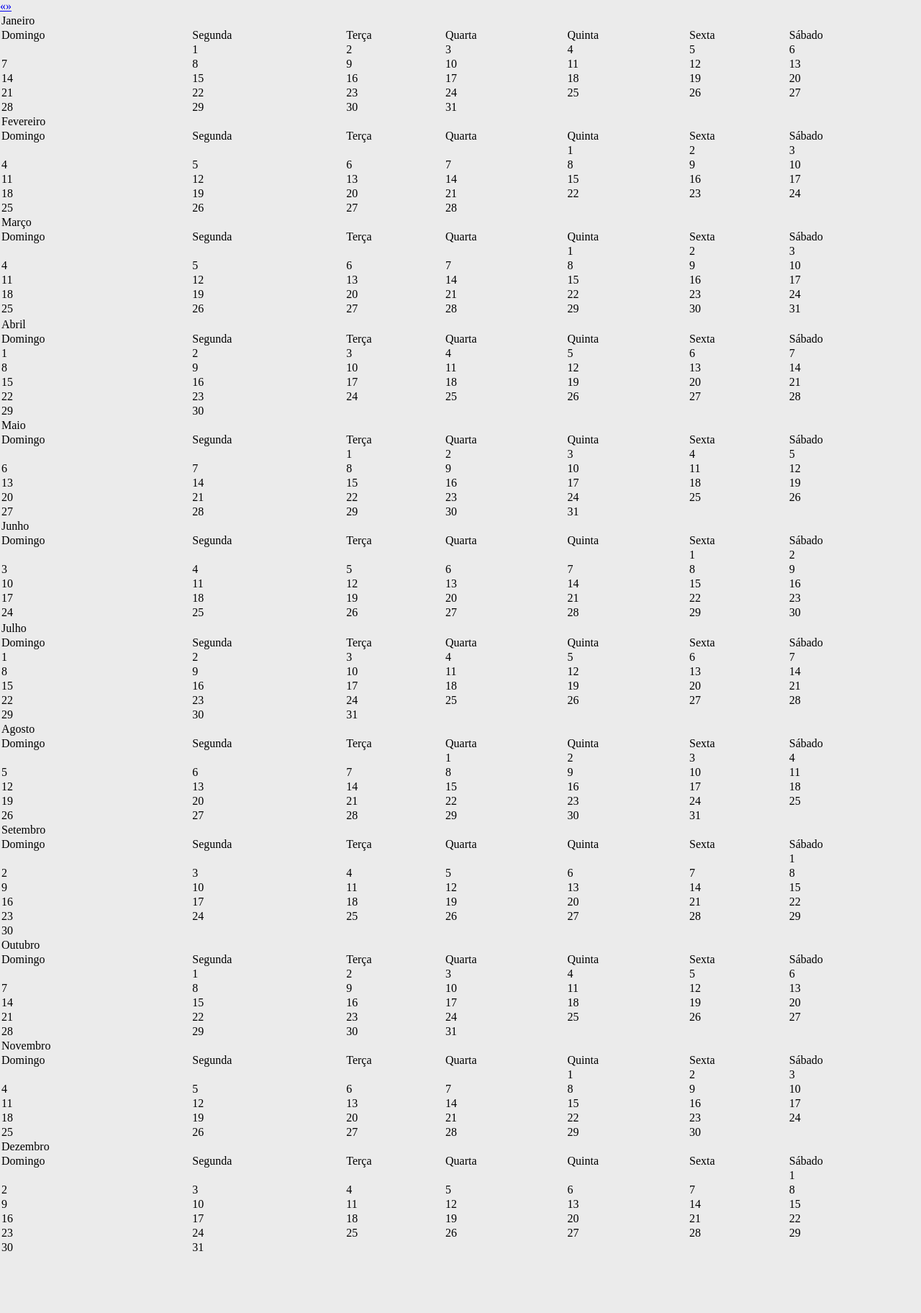
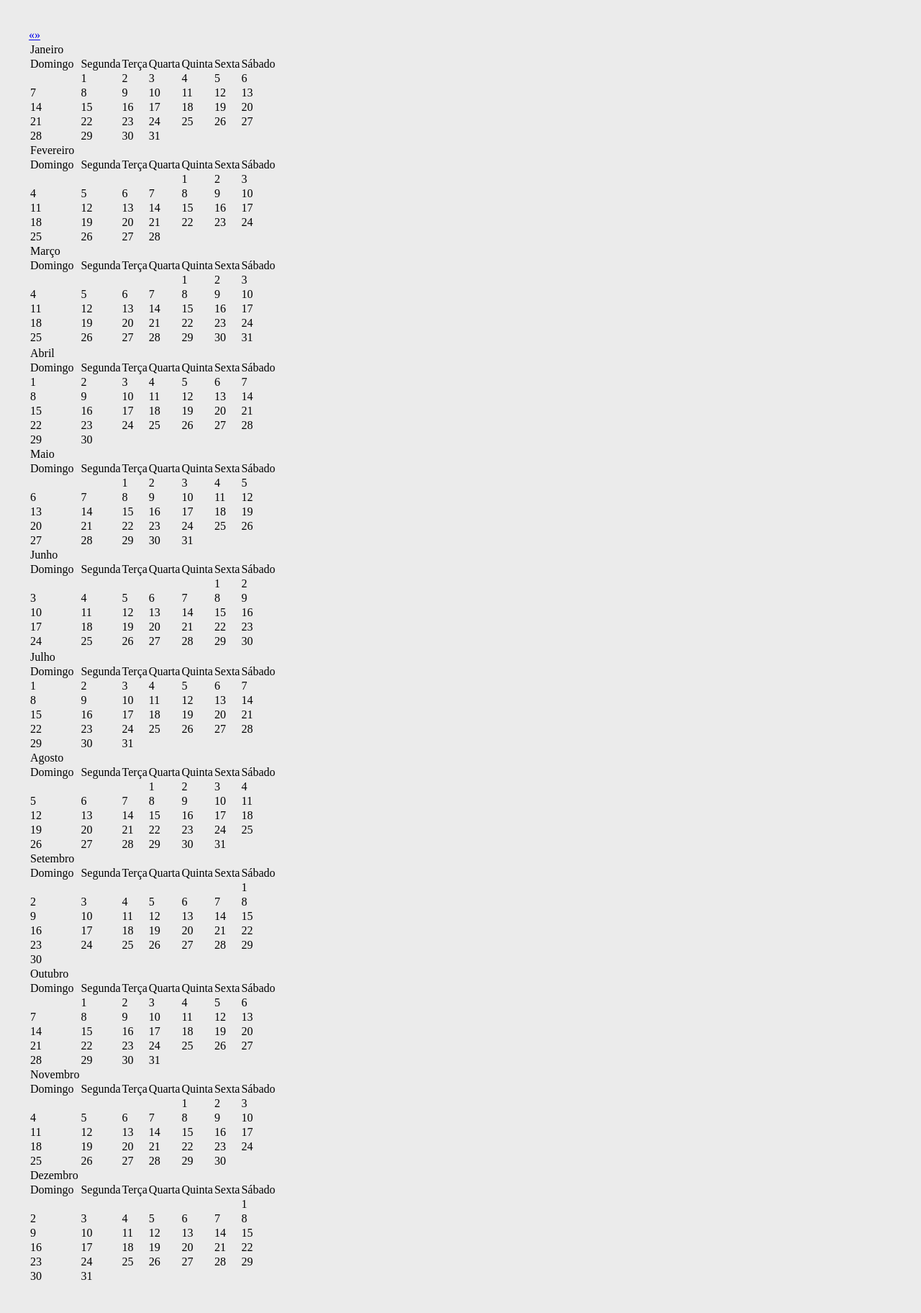
Before and after one commit to williamisfranciscodasilva/calendario, a PHP site: page / in a window 1280 px wide. Shown: the whole page at 72% size. Before the commit the page ends 1738 px from the top, so only its background shows below. Run offline with PHP 8.4, Linux system fonts and the light colour scheme.

Commit message:
alterando a estrutura do index.html e style.css para mudar o tamanho do calendario, e inserindo um novo arquivo functions.js

```diff
--- a/css/style.css
+++ b/css/style.css
@@ -2,3 +2,7 @@
 body{
     background: #ebebeb;
 }
+.calendario{
+    margin: 40px;
+    width: 300px;
+}
--- a/index.php
+++ b/index.php
@@ -1,3 +1,7 @@
+<?php
+    include 'calendario.php';
+    /*echo '<pre>';*/
+?>
 <!DOCTYPE HTML>
 <html lang="pt-BR">
     <head>
@@ -7,11 +11,10 @@
     </head>
 
     <body>
-    <?php
-    include 'calendario.php';
-    /*echo '<pre>';*/
-    montaCalendario();
-    ?>
+        <div class="calendario">
+            <?php montaCalendario();?>
+        </div>
+
     <script type="text/javascript" src="js/jquery.js"></script>
     </body>
 </html>
```
Also changed, not shown: js/functions.js (added).
